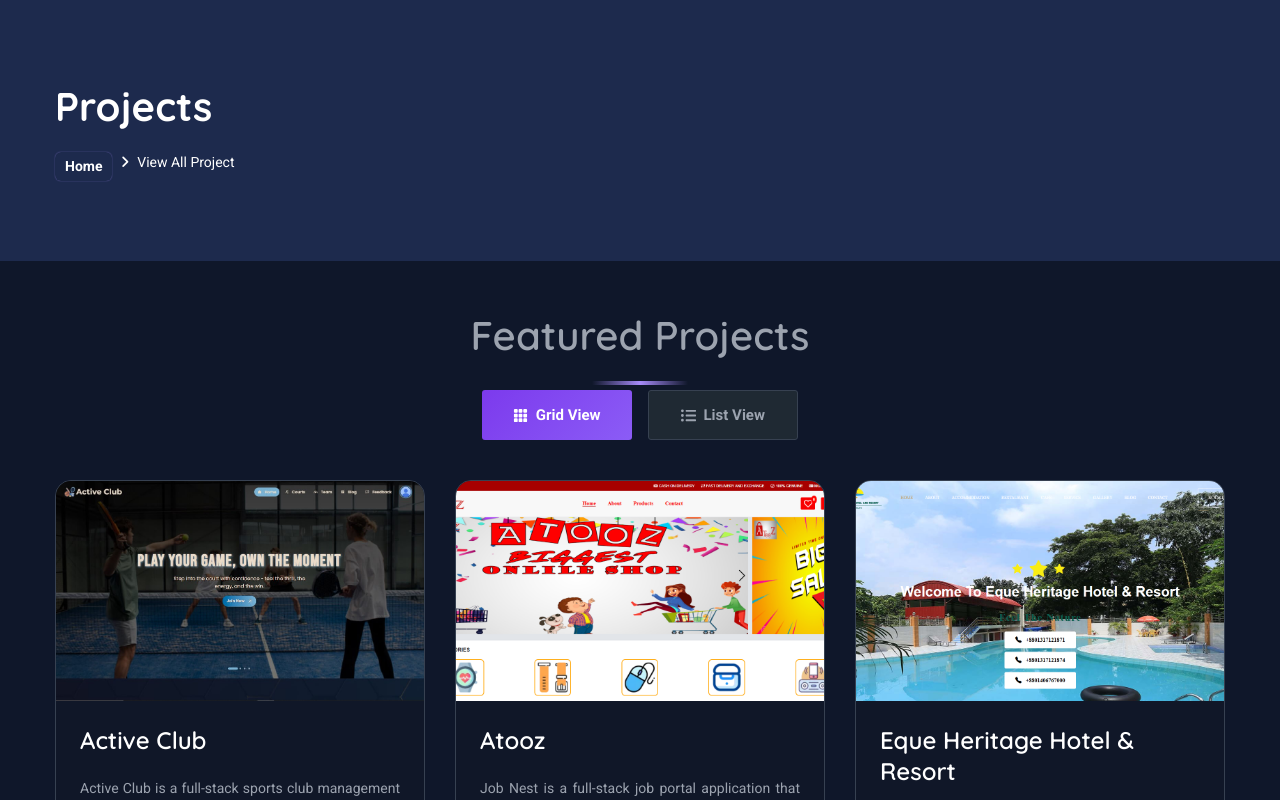
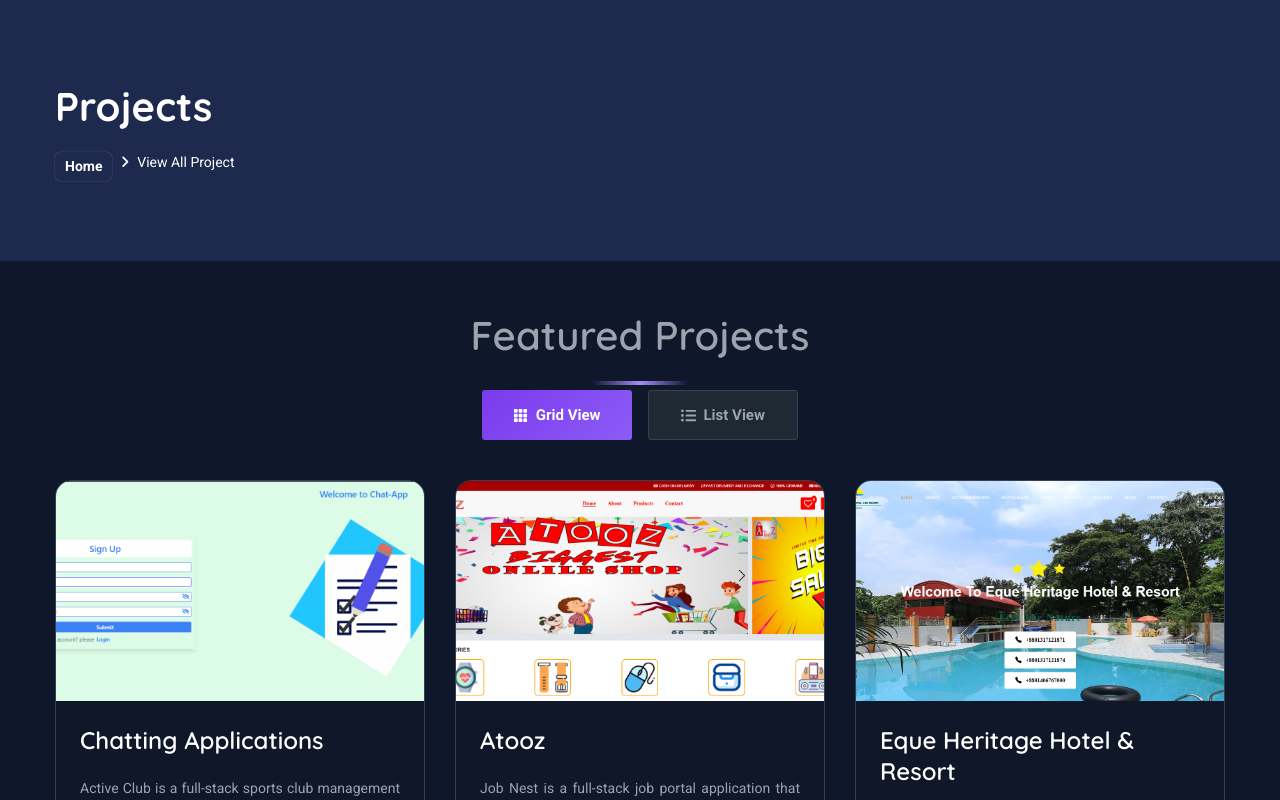
Before and after one commit to rony885/rony-portfolio, a React (Create React App) app: page /all-project in a window 1280 px wide. Shown: the top 800 px of the page. Built offline with nearby package versions, Linux system fonts and the light colour scheme; the HTML template or start-up script is replaced by a standard one.

Commit message:
rony portfolio

```diff
--- a/src/projects.js
+++ b/src/projects.js
@@ -1,8 +1,9 @@
 const projects = [
   {
     id: 1,
-    title: "Active Club",
-    image: "/assets/image/active-club.jpg",
+    title: "Chatting Applications",
+    // image: "/assets/image/active-club.jpg",
+    image: "/assets/image/chatting applications.png",
     description:
       "Active Club is a full-stack sports club management web application that allows users to view and book courts, participate in activities, and stay informed...",
     tech: ["React", "Vite", "Tailwind", "Express", "MongoDB", "Firebase"],
```
Also changed, not shown: public/assets/image/chatting applications.png (added).
